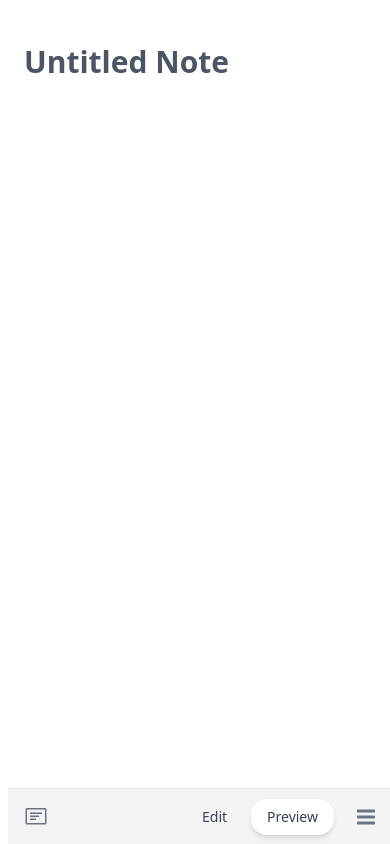
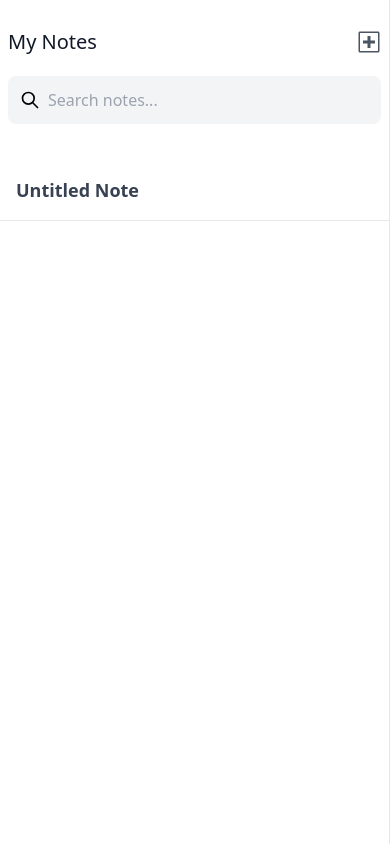
Before and after one commit to reihabibi/NoteApp, a React (Create React App) app: page / in a window 390 px wide. Both pictures are taken after a click on the button 369 px from the left and 42 px from the top of the page. Built offline with nearby package versions, Linux system fonts and the light colour scheme.

Commit message:
Update Sidebar.jsx

```diff
--- a/src/components/Sidebar.jsx
+++ b/src/components/Sidebar.jsx
@@ -1,4 +1,5 @@
-import { GoDiffAdded } from "react-icons/go";
+import { GoDiffAdded, GoMarkdown } from "react-icons/go";
+import { useMediaQuery } from "react-responsive";
 
 const Sidebar = ({
   notes,
@@ -6,8 +7,11 @@ const Sidebar = ({
   setActiveNote,
   isNotesOpen,
   setIsNotesOpen,
+  setEdit,
 }) => {
   const sortedNotes = notes.sort((a, b) => b.lastModified - a.lastModified);
+
+  const isMobile = useMediaQuery({ query: `(max-width: 640px)` });
 
   return (
     <div
@@ -25,7 +29,7 @@ const Sidebar = ({
             className="text-2xl text-gray-600 "
             onClick={() => {
               onAddNote();
-              setIsNotesOpen(false);
+              setEdit(true);
             }}
           >
             <GoDiffAdded />
@@ -53,18 +57,17 @@ const Sidebar = ({
       </div>
 
       <div>
-        {sortedNotes.map(({ id, title, body, lastModified }, i) => (
+        {sortedNotes.map(({ id, title, body }, i) => (
           <div
-            className="py-4 px-4 md:px-6 lg:px-8 pt-8 border-b hover:bg-gray-100"
+            className="py-4 px-4 md:px-6 lg:px-8 pt-8 border-b hover:bg-gray-100 "
             onClick={() => {
               setActiveNote(id);
               setIsNotesOpen(false);
             }}
           >
-            <div className="flex justify-between  ">
-              <h1 className="text-lg text-gray-700 truncate">{title}</h1>
-            </div>
-
+            <h1 className="text-lg text-gray-700 truncate font-bold">
+              {title}
+            </h1>
             <p className="text-sm truncate font-normal tracking-wide leading-relaxed max-w-sm text-gray-500 pr-2">
               {body}
             </p>
```
